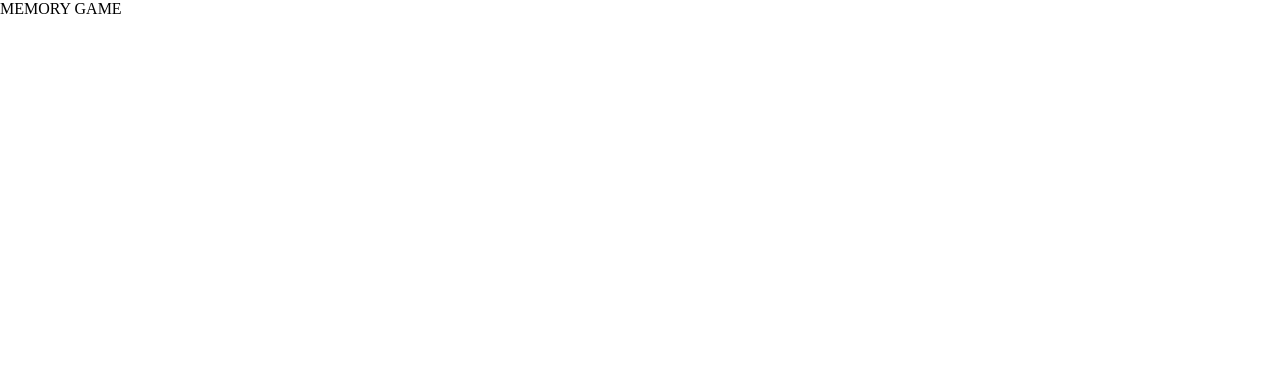
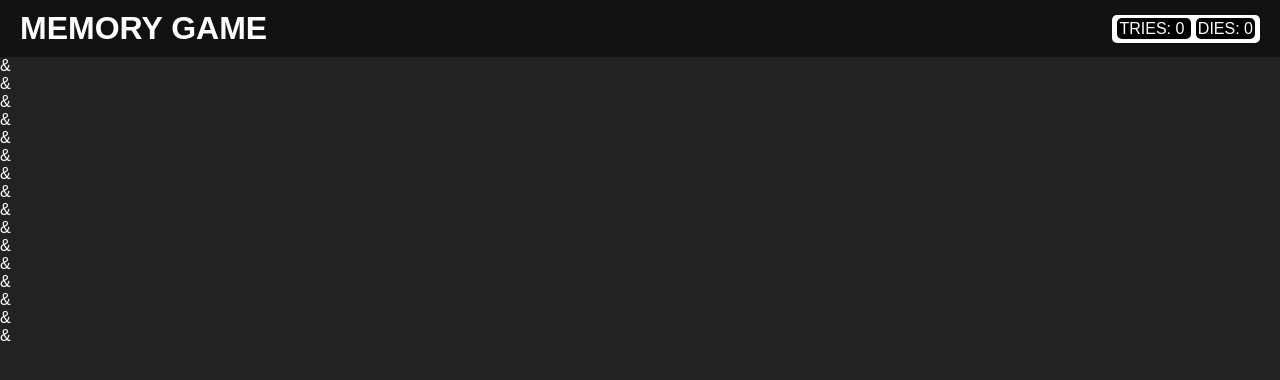
Before and after one commit to alinajib0/memory_game, a plain HTML site: page index.html in a window 1280 px wide. Drawn offline with Linux system fonts and the light colour scheme.

Commit message:
add base html

```diff
--- a/index.html
+++ b/index.html
@@ -10,9 +10,81 @@
 
 <body>
   <header>
-    MEMORY GAME
+    <h1>MEMORY GAME</h1>
+    <div class="status">
+      <span class="tries">
+        TRIES: <span id="tries_number">0</span>
+      </span>
+      <span class="dies">
+        DIES: <span id="dies_number">0</span>
+      </span>
+    </div>
   </header>
   <main>
+    <div class="block">
+      <div class="front"></div>
+      <div class="back">&</div>
+    </div>
+    <div class="block">
+      <div class="front"></div>
+      <div class="back">&</div>
+    </div>
+    <div class="block">
+      <div class="front"></div>
+      <div class="back">&</div>
+    </div>
+    <div class="block">
+      <div class="front"></div>
+      <div class="back">&</div>
+    </div>
+    <div class="block">
+      <div class="front"></div>
+      <div class="back">&</div>
+    </div>
+    <div class="block">
+      <div class="front"></div>
+      <div class="back">&</div>
+    </div>
+    <div class="block">
+      <div class="front"></div>
+      <div class="back">&</div>
+    </div>
+    <div class="block">
+      <div class="front"></div>
+      <div class="back">&</div>
+    </div>
+    <div class="block">
+      <div class="front"></div>
+      <div class="back">&</div>
+    </div>
+    <div class="block">
+      <div class="front"></div>
+      <div class="back">&</div>
+    </div>
+    <div class="block">
+      <div class="front"></div>
+      <div class="back">&</div>
+    </div>
+    <div class="block">
+      <div class="front"></div>
+      <div class="back">&</div>
+    </div>
+    <div class="block">
+      <div class="front"></div>
+      <div class="back">&</div>
+    </div>
+    <div class="block">
+      <div class="front"></div>
+      <div class="back">&</div>
+    </div>
+    <div class="block">
+      <div class="front"></div>
+      <div class="back">&</div>
+    </div>
+    <div class="block">
+      <div class="front"></div>
+      <div class="back">&</div>
+    </div>
   </main>
 </body>
 <script src="script.js"></script>
--- a/styles.css
+++ b/styles.css
@@ -2,8 +2,47 @@
   box-sizing: border-box;
   margin: 0;
   padding: 0;
+  color: white;
+  font-family: Arial, Tahoma, sans-serif;
+}
+
+body {
+  background: #222;
 }
 
 h1 {
   font-size: 32px
 }
+
+
+header {
+
+  background: #111;
+  display: flex;
+  justify-content: space-between;
+  align-items: center;
+  padding: 10px 20px;
+
+  h1 {}
+
+  .status {
+
+    background: white;
+    border-radius: 5px;
+    padding: 5px;
+
+    &>span {
+
+      background: black;
+      border-radius: 5px;
+      padding: 2px;
+
+    }
+
+    .tries {
+      margin-right: 5px;
+    }
+
+    .dies {}
+  }
+}
```
